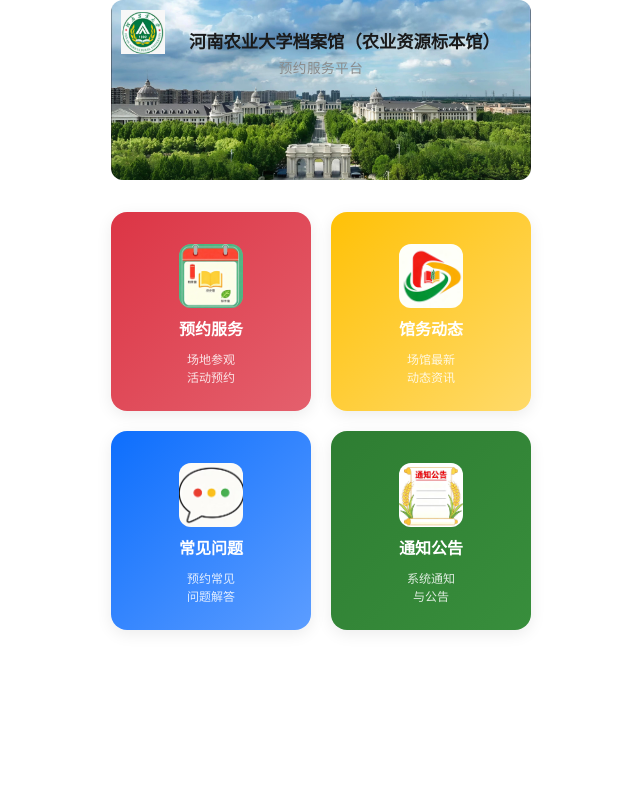
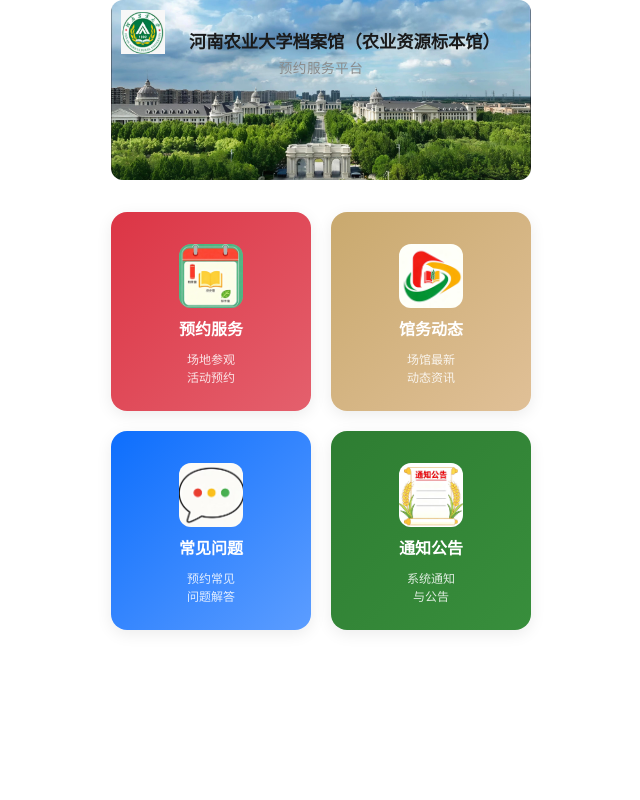
Before and after one commit to ty09monster/ReservationSystem, a Flask app: page / in a window 1280 px wide. Shown: the whole page, without its empty margins (319-959 px from the left). Run offline with Flask 3, Linux system fonts and the light colour scheme; some libraries are stand-ins or nearby versions.

Commit message:
ui: 馆务动态背景改为怀旧黄

```diff
--- a/archive_system/templates/landing.html
+++ b/archive_system/templates/landing.html
@@ -100,7 +100,7 @@
         }
 
         .module-card.card-yellow {
-            background: linear-gradient(135deg, #ffc107 0%, #ffda6a 100%);
+            background: linear-gradient(135deg, #c9a96e 0%, #e0c097 100%);
             color: #333;
         }
 
```
